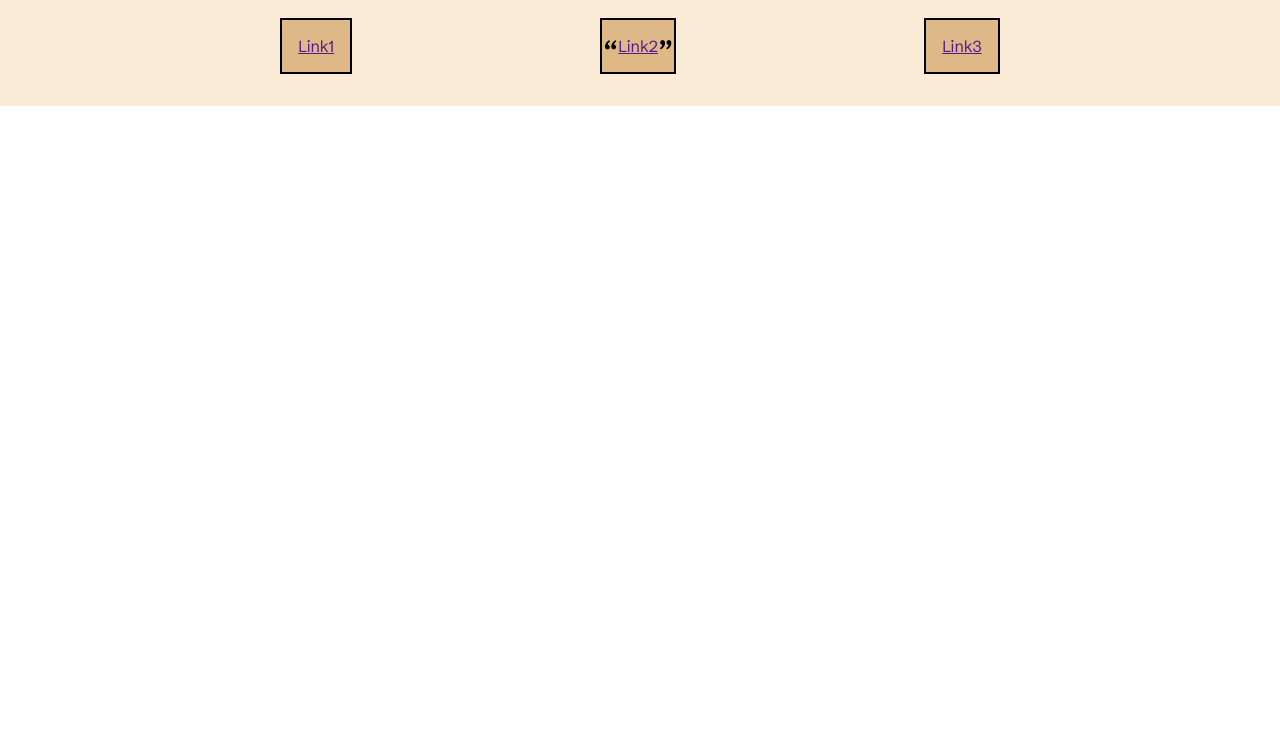
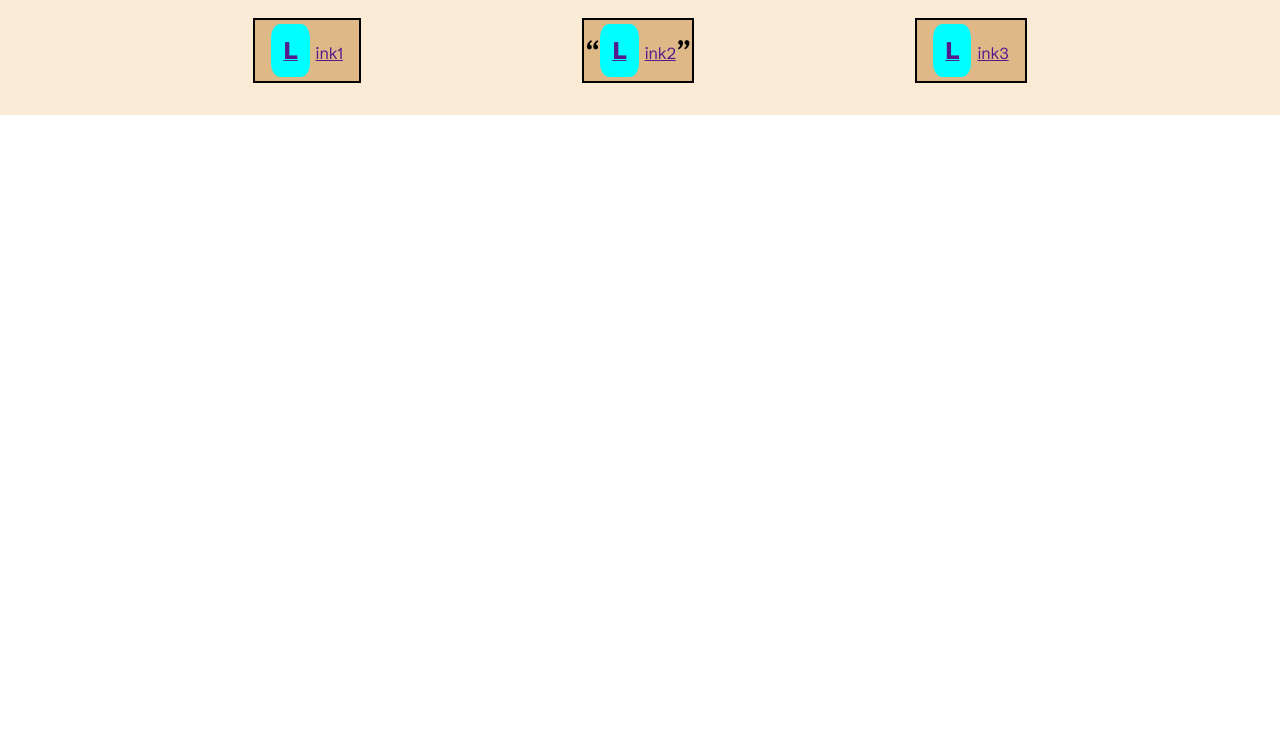
Before and after one commit to adrianhelllo/css_psuedo, a plain HTML site: page index.html in a window 1280 px wide. Shown: the part 55-800 px from the top of the page. Drawn offline with Linux system fonts and the light colour scheme.

Commit message:
::first-letter - selects the first letter of the selector

```diff
--- a/style.css
+++ b/style.css
@@ -26,6 +26,15 @@ nav a {
     position: relative;
 }
 
+nav a::first-letter {
+    font-size: 1.5em;
+    font-weight: 800;
+    background-color: aqua;
+    padding: 0.5em;
+    border-radius: 25%;
+    margin-right: 0.25em;
+}
+
 nav a:nth-child(2)::before {
     color: rgb(0, 0, 0);
     content: open-quote;
```
